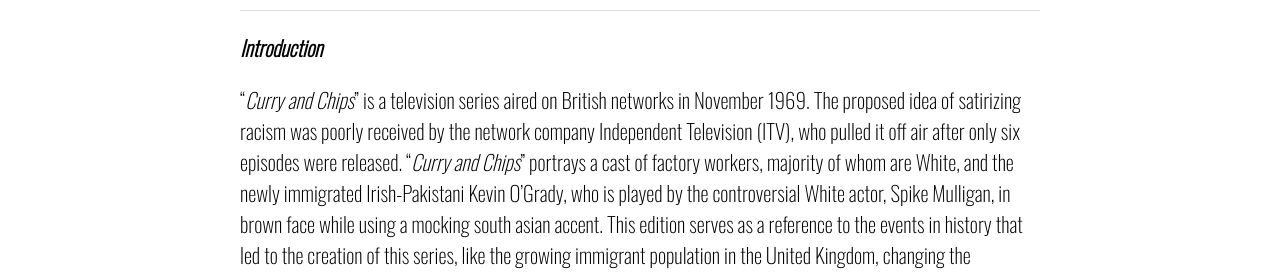
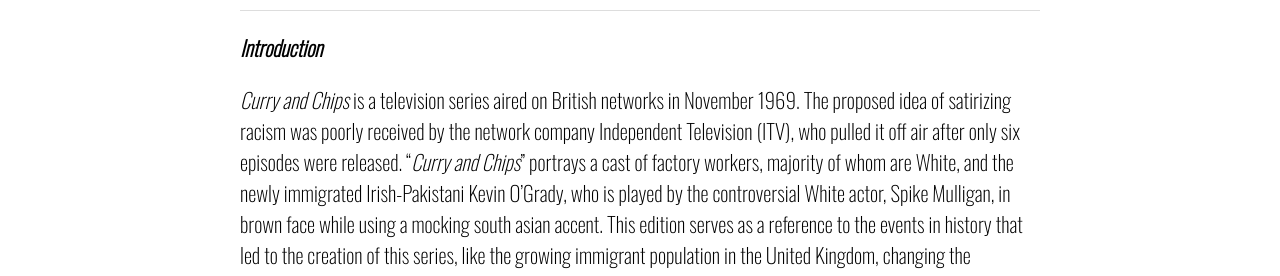
Before and after one commit to nickcorso02/curry-chips, a Jekyll site: the page built from index.markdown, in a window 1280 px wide and 900 px high. Shown: the part 363-639 px from the top of the window. Built offline with Jekyll 4.4.1, drawn with Linux system fonts in a browser that asks for light colours.

```diff
--- a/index.markdown
+++ b/index.markdown
@@ -8,7 +8,7 @@ layout: single_page
 
 ***Introduction***
 
-“_Curry and Chips_" is a television series aired on British networks in November 1969. The proposed idea of satirizing racism was poorly received by the network company Independent Television (ITV), who pulled it off air after only six episodes were released. “_Curry and Chips_” portrays a cast of factory workers, majority of whom are White, and the newly immigrated Irish-Pakistani Kevin O’Grady, who is played by the controversial White actor, Spike Mulligan, in brown face while using a mocking south asian accent. This edition serves as a reference to the events in history that led to the creation of this series, like the growing immigrant population in the United Kingdom, changing the demographics of the working class. This edition also explores how satire emerged as a genre in British television, along with an examination of the audience that “_Curry and Chips_” was created for.
+_Curry and Chips_ is a television series aired on British networks in November 1969. The proposed idea of satirizing racism was poorly received by the network company Independent Television (ITV), who pulled it off air after only six episodes were released. “_Curry and Chips_” portrays a cast of factory workers, majority of whom are White, and the newly immigrated Irish-Pakistani Kevin O’Grady, who is played by the controversial White actor, Spike Mulligan, in brown face while using a mocking south asian accent. This edition serves as a reference to the events in history that led to the creation of this series, like the growing immigrant population in the United Kingdom, changing the demographics of the working class. This edition also explores how satire emerged as a genre in British television, along with an examination of the audience that “_Curry and Chips_” was created for.
 
 By highlighting individual scenes that portray racism, the dynamics of the working class, and satire, we provide topical and clear examples as a reference point for the themes within the edition and from within the original source. This edition is limited to six scenes within the first episode in order to give readers an idea of the source and what it represents in a wider context of the post-colonial atmosphere of Britain in 1969. “_Curry and Chips_” is a unique source because it provides multimodal context to what the approach was to racial issues and social unrest in the decades post-decolonization and the World Wars.
 
```
